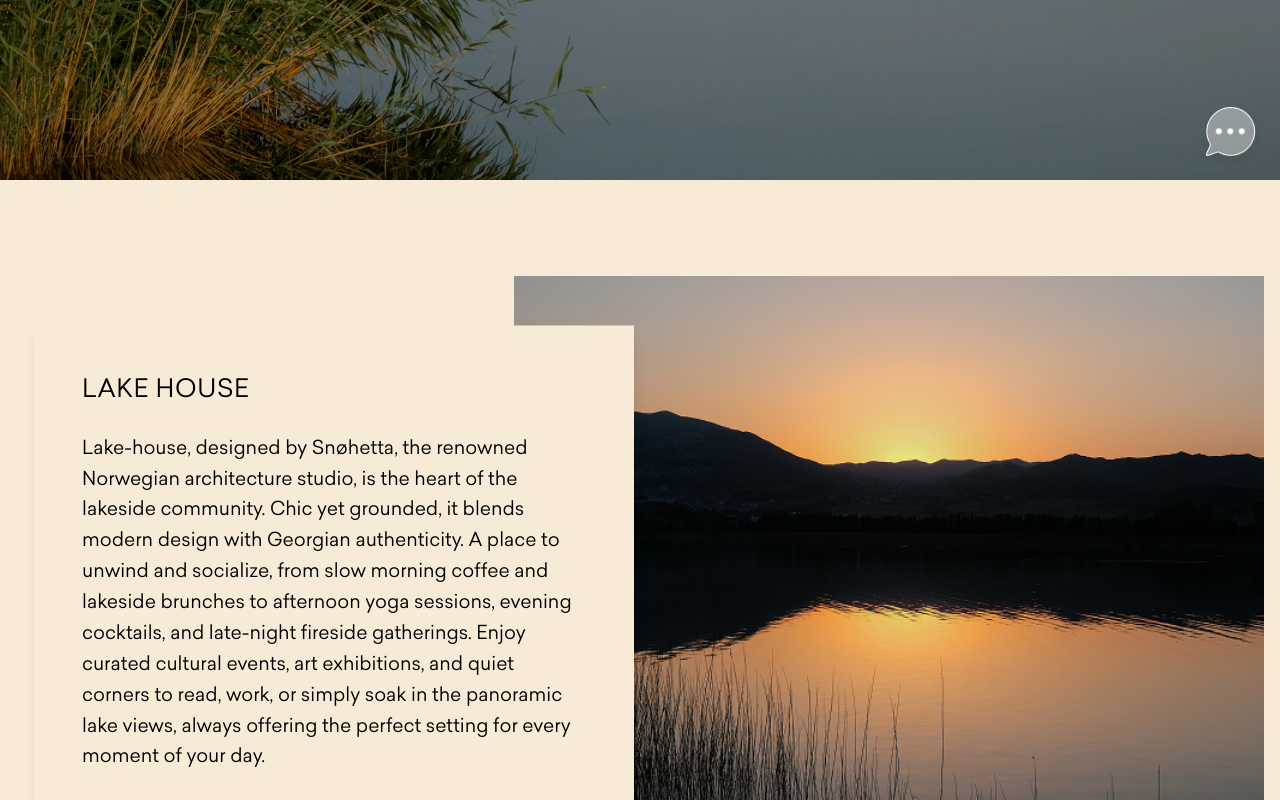
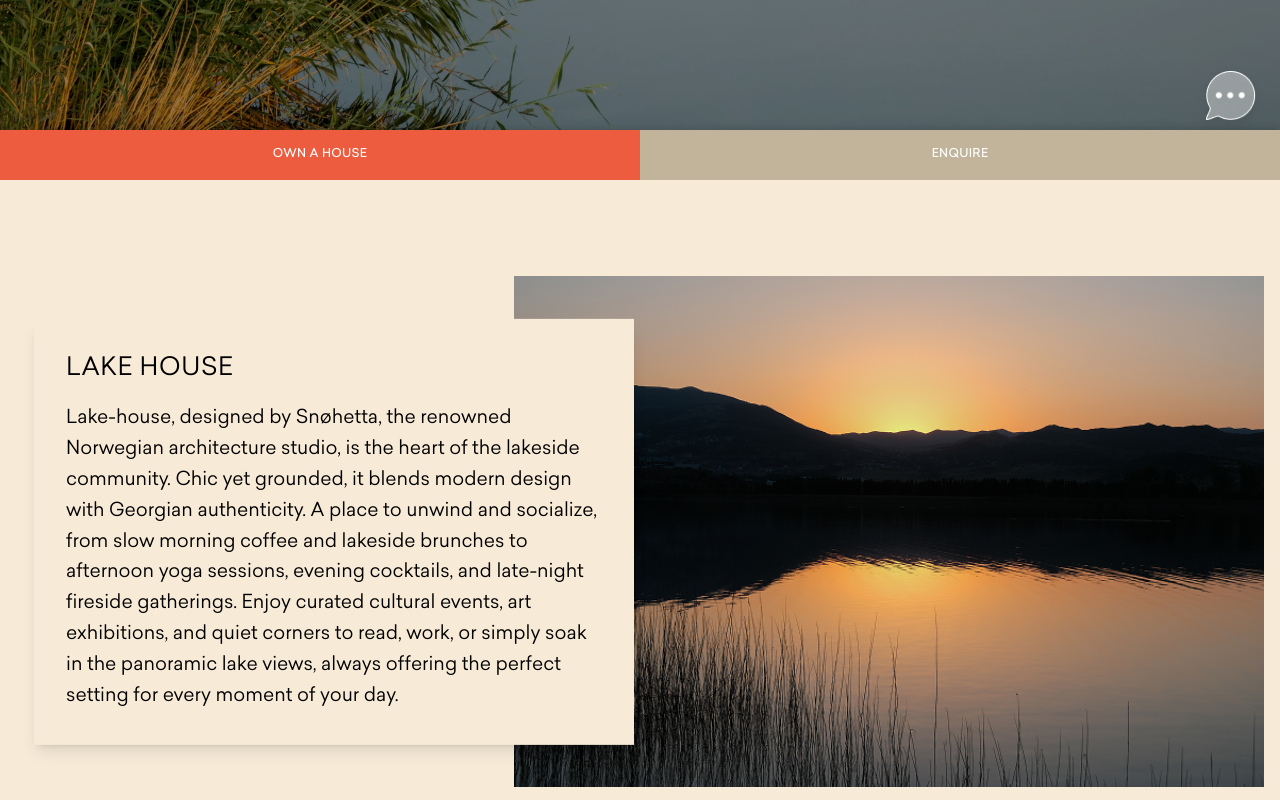
Before and after one commit to Tornikesamkharadze/thelake, a Next.js app: page /en/snohetta in a window 1280 px wide. Shown: the part 620-1420 px from the top of the page. Built offline with nearby package versions, Linux system fonts and the light colour scheme.

Commit message:
Header: buttons display bottom and change link name snoheta to lake house / ImageTextSection change brakepoint /

```diff
--- a/components/ContactPopup.js
+++ b/components/ContactPopup.js
@@ -119,7 +119,7 @@ export default function ContactPopup() {
         whileHover={{ scale: 1.1 }}
         whileTap={{ scale: 0.9 }}
         onClick={() => setIsOpen(!isOpen)}
-        className="fixed bottom-6 right-6 z-50 focus:outline-none cursor-pointer bg-transparent border-none p-0"
+        className="fixed bottom-15 right-6 z-50 focus:outline-none cursor-pointer bg-transparent border-none p-0"
         aria-label={isOpen ? "Close contact menu" : "Open contact menu"}
       >
         <motion.img
--- a/components/Header.js
+++ b/components/Header.js
@@ -73,7 +73,7 @@ const Header = () => {
 
     if (pathname === `/${locale}/the-lake-lifestyle`) {
       setTimeout(() => {
-        const isMobile = window.innerWidth < 1280;
+        const isMobile = window.innerWidth < 1066;
         let headerHeight;
 
         if (isMobile) {
@@ -111,10 +111,11 @@ const Header = () => {
   };
 
   return (
+    <>
       <header className="w-full sticky top-0 z-50">
         {/* Top Header */}
         <div className="bg-[#ED5C3F] h-11 px-4 md:px-15 flex items-center justify-end">
-        <nav className="hidden xl:flex items-center gap-10 text-white text-[12px]">
+          <nav className="hidden min-[1066px]:flex items-center gap-10 text-white text-[12px]">
             <Link
               href={`/${locale}/about`}
               className="hover:opacity-80 transition-opacity"
@@ -164,7 +165,7 @@ const Header = () => {
             </Link>
           </div>
 
-        <nav className="hidden xl:flex items-center gap-6 flex-1 justify-center">
+          <nav className="hidden min-[1066px]:flex items-center gap-6 flex-1 justify-center">
             <div
               className="relative"
               onMouseEnter={() => setIsDropdownOpen(true)}
@@ -215,7 +216,7 @@ const Header = () => {
               href={`/${locale}/snohetta`}
               className="text-black uppercase tracking-wide text-[12px] font-medium hover:text-[#ED5C3F] transition-colors"
             >
-            {t("nav.snohetta")}
+              {t("nav.lakehouse")}
             </Link>
             <Link
               href={`/${locale}/services-for-you`}
@@ -243,7 +244,7 @@ const Header = () => {
             </Link>
           </nav>
 
-        <div className="hidden xl:flex items-center gap-4 shrink-0">
+          <div className="hidden 2xl:flex items-center gap-4 shrink-0">
             <Link href={`/${locale}/own-a-house`}>
               <button className="bg-white text-black px-6 py-3 font-medium uppercase tracking-wide text-[12px] hover:bg-gray-100 transition-colors shadow-sm whitespace-nowrap cursor-pointer">
                 {t("buttons.ownAHouse")}
@@ -257,7 +258,7 @@ const Header = () => {
           </div>
 
           <button
-          className="xl:hidden text-black"
+            className="min-[1066px]:hidden text-black"
             onClick={() => setIsMobileMenuOpen(!isMobileMenuOpen)}
             aria-label="Toggle menu"
           >
@@ -288,7 +289,7 @@ const Header = () => {
 
         {/* Mobile Menu */}
         {isMobileMenuOpen && (
-        <div className="xl:hidden fixed inset-x-0 top-[148px] bottom-0 bg-[#C2B49B] border-t border-[#B5A88E] shadow-lg overflow-y-auto">
+          <div className="min-[1066px]:hidden fixed inset-x-0 top-[148px] bottom-0 bg-[#C2B49B] border-t border-[#B5A88E] shadow-lg overflow-y-auto">
             <nav className="flex flex-col p-4">
               <div className="border-b border-[#B5A88E] pb-2 mb-2">
                 <button
@@ -382,7 +383,7 @@ const Header = () => {
                 </Link>
               </div>
 
-            <div className="xl:hidden flex flex-col gap-2 mt-4 pt-4 border-t border-[#B5A88E]">
+              <div className="min-[1066px]:hidden flex flex-col gap-2 mt-4 pt-4 border-t border-[#B5A88E]">
                 <Link
                   href={`/${locale}/about`}
                   className="text-black py-2 text-sm hover:text-[#ED5C3F] transition-colors"
@@ -424,6 +425,21 @@ const Header = () => {
           </div>
         )}
       </header>
+
+      {/* Bottom Sticky Buttons - Show between 1066px and 2xl breakpoints */}
+      <div className="hidden min-[1066px]:flex 2xl:hidden fixed bottom-0 left-0 right-0 bg-[#2C3E50] z-40 shadow-[0_-4px_6px_-1px_rgba(0,0,0,0.1)]">
+        <Link href={`/${locale}/own-a-house`} className="flex-1 ">
+          <button className="w-full bg-[#ed5c3f] text-white px-6 py-4 font-medium uppercase tracking-wide text-[12px] hover:bg-[#3498DB] transition-colors cursor-pointer">
+            {t("buttons.ownAHouse")}
+          </button>
+        </Link>
+        <Link href={`/${locale}/enquire`} className="flex-1">
+          <button className="w-full bg-[#C2B49B] text-white px-6 py-4 font-medium uppercase tracking-wide text-[12px] hover:bg-[#2C3E50] transition-colors cursor-pointer">
+            {t("buttons.enquire")}
+          </button>
+        </Link>
+      </div>
+    </>
   );
 };
 
--- a/components/ImageTextSection.js
+++ b/components/ImageTextSection.js
@@ -35,7 +35,7 @@ const ImageTextSection = ({
 
   useEffect(() => {
     const updateHeight = () => {
-      if (textBoxRef.current && window.innerWidth >= 768) {
+      if (textBoxRef.current && window.innerWidth >= 1280) {
         const textBoxHeight = textBoxRef.current.offsetHeight;
         setMinImageHeight(Math.max(textBoxHeight * 1.2, 500));
       } else {
@@ -79,39 +79,42 @@ const ImageTextSection = ({
   const [isMobile, setIsMobile] = useState(false);
 
   useEffect(() => {
-    const checkMobile = () => setIsMobile(window.innerWidth < 768);
+    const checkMobile = () => setIsMobile(window.innerWidth < 1280);
     checkMobile();
-    window.addEventListener('resize', checkMobile);
-    return () => window.removeEventListener('resize', checkMobile);
+    window.addEventListener("resize", checkMobile);
+    return () => window.removeEventListener("resize", checkMobile);
   }, []);
 
   return (
     <section
       ref={sectionRef}
-      className="relative py-16 md:py-24 overflow-hidden"
+      className="relative py-16 xl:py-24 overflow-hidden"
       style={{ backgroundColor }}
     >
       <div className="container mx-auto px-4">
         <div
           className={`flex ${
             centerSingle
-              ? "md:justify-center"
+              ? "justify-center"
               : isImageRight
-              ? "md:justify-start"
-              : "md:justify-end"
+              ? "xl:justify-start justify-center"
+              : "xl:justify-end justify-center"
           }`}
         >
           <div className="relative w-full" style={{ maxWidth: "750px" }}>
-            <div className="flex flex-col md:block">
+            <div className="flex flex-col xl:block">
               {/* სურათის კონტეინერი */}
               <motion.div
-                initial={{ opacity: 0, x: isMobile ? 0 : (isImageRight ? 50 : -50) }}
+                initial={{
+                  opacity: 0,
+                  x: isMobile ? 0 : isImageRight ? 50 : -50,
+                }}
                 animate={isInView ? { opacity: 1, x: 0 } : {}}
                 transition={{ duration: 0.8 }}
                 className="relative w-full overflow-hidden"
               >
                 <div
-                  className="relative w-full min-h-[350px] md:min-h-[500px]"
+                  className="relative w-full min-h-[350px] xl:min-h-[500px]"
                   style={{
                     minHeight:
                       minImageHeight > 0 ? `${minImageHeight}px` : undefined,
@@ -122,7 +125,7 @@ const ImageTextSection = ({
                     alt={imageAlt || title}
                     fill
                     className="object-cover"
-                    sizes="(max-width: 768px) 100vw, 750px"
+                    sizes="(max-width: 1280px) 100vw, 750px"
                   />
                 </div>
               </motion.div>
@@ -130,27 +133,30 @@ const ImageTextSection = ({
               {/* ტექსტ ბოქსი */}
               <motion.div
                 ref={textBoxRef}
-                initial={{ opacity: 0, x: isMobile ? 0 : (isImageRight ? -50 : 50) }}
+                initial={{
+                  opacity: 0,
+                  x: isMobile ? 0 : isImageRight ? -50 : 50,
+                }}
                 animate={isInView ? { opacity: 1, x: 0 } : {}}
                 transition={{ duration: 0.8, delay: 0.2 }}
                 className={`
                   relative
                   -mt-12 mx-4
-                  md:absolute
-                  md:mt-0 md:mx-0
+                  xl:absolute
+                  xl:mt-0 xl:mx-0
                   ${
                     isImageRight
-                      ? "md:right-0 md:translate-x-[80%]"
-                      : "md:left-0 md:-translate-x-[80%]"
+                      ? "xl:right-0 xl:translate-x-[80%]"
+                      : "xl:left-0 xl:-translate-x-[80%]"
                   }
-                  md:top-1/2 md:-translate-y-1/2
+                  xl:top-1/2 xl:-translate-y-1/2
                   w-auto
-                  md:max-w-[600px]
+                  xl:max-w-[600px]
                   z-10
                 `}
               >
                 <div
-                  className="p-6 md:p-8 lg:p-12 shadow-lg"
+                  className="p-6 xl:p-8 lg:p-12 shadow-lg"
                   style={{ backgroundColor: textBoxColor }}
                 >
                   {/* სათაური */}
@@ -158,7 +164,7 @@ const ImageTextSection = ({
                     initial={{ opacity: 0, y: 20 }}
                     animate={isInView ? { opacity: 1, y: 0 } : {}}
                     transition={{ duration: 0.6, delay: 0.4 }}
-                    className="mb-3 md:mb-4 lg:mb-6 tracking-wide"
+                    className="mb-3 xl:mb-4 lg:mb-6 tracking-wide"
                     style={{
                       color: titleColor,
                       fontSize: getResponsiveSize(getTitleSize),
@@ -175,7 +181,7 @@ const ImageTextSection = ({
                       initial={{ opacity: 0, y: 20 }}
                       animate={isInView ? { opacity: 1, y: 0 } : {}}
                       transition={{ duration: 0.6, delay: 0.5 }}
-                      className="mb-3 md:mb-4 lg:mb-6"
+                      className="mb-3 xl:mb-4 lg:mb-6"
                       style={{
                         color: subtitleColor,
                         fontSize: getResponsiveSize(getSubtitleSize),
--- a/messages/en.json
+++ b/messages/en.json
@@ -11,7 +11,8 @@
       "servicesForYou": "SERVICES FOR YOU",
       "barKitchen": "BAR & KITCHEN",
       "spaWellness": "SPA & WELLNESS",
-      "whatsOn": "WHATS ON*"
+      "whatsOn": "WHATS ON*",
+      "lakehouse": "Lake house"
     },
     "dropdown": {
       "lifeInNature": "LIFE IN NATURE",
--- a/messages/ka.json
+++ b/messages/ka.json
@@ -11,7 +11,8 @@
       "servicesForYou": "სერვისები თქვენთვის",
       "barKitchen": "ბარი & სამზარეულო",
       "spaWellness": "სპა & ველნესი",
-      "whatsOn": "ღონისძიებები*"
+      "whatsOn": "ღონისძიებები*",
+      "lakehouse": "ტბის სახლი"
     },
     "dropdown": {
       "lifeInNature": "ცხოვრება ბუნებაში",
```
Lines whose indentation alone changed are shown as unchanged.
